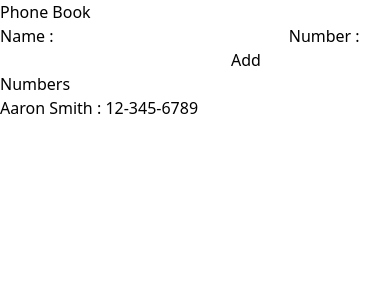
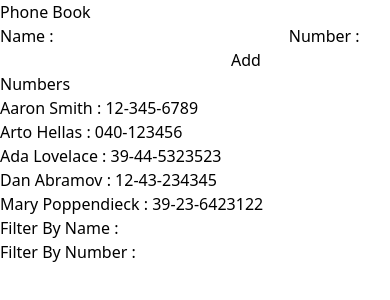
Before and after one commit to bilgramiraza/phonebook, a React (Vite) app: page / in a window 390 px wide. Shown: the top 300 px of the page. Built offline with nearby package versions, Linux system fonts and the light colour scheme.

Commit message:
Added Ability to filter the phonebook by Names or/and Phone Numbers

```diff
--- a/src/App.jsx
+++ b/src/App.jsx
@@ -7,18 +7,24 @@ function checkDuplicates(phoneBook, name) {
 
 function App() {
   const [people, setPeople] = useState([
-    {
-      name: 'Aaron Smith',
-      number: '12-345-6789',
-    },
+    { name: 'Aaron Smith', number: '12-345-6789', id: 0 },
+    { name: 'Arto Hellas', number: '040-123456', id: 1 },
+    { name: 'Ada Lovelace', number: '39-44-5323523', id: 2 },
+    { name: 'Dan Abramov', number: '12-43-234345', id: 3 },
+    { name: 'Mary Poppendieck', number: '39-23-6423122', id: 4 }
   ]);
 
   const [newName, setNewName] = useState('');
   const [newNumber, setNewNumber] = useState('');
 
+  const [filterName, setFilterName] = useState('');
+  const [filterNumber, setFilterNumber] = useState('');
+
   const handleNewNameChange = (e) => setNewName(e.target.value);
+  const handleNewNumberChange = (e) => setNewNumber(e.target.value);
 
-  const handleNewNumberChange = (e) => setNewNumber(e.target.value);
+  const handleFilterNameChange = (e) => setFilterName(e.target.value);
+  const handleFilterNumberChange = (e) => setFilterNumber(e.target.value);
 
   const handleSubmit = (e) => {
     e.preventDefault();
@@ -26,10 +32,18 @@ function App() {
       alert(`${newName} Already Exists`);
       return;
     }
-    setPeople([...people, { name: newName, number: newNumber }]);
+    setPeople([...people, { name: newName, number: newNumber, id: people.length + 1 }]);
     setNewName('');
     setNewNumber('');
   }
+
+  const filteredPhoneBook = people.filter(({ name: personName, number: personNumber }) => {
+    const nameFilter = personName.toLowerCase().includes(filterName.toLowerCase());
+    const numberFilter = personNumber.includes(filterNumber);
+
+    return nameFilter && numberFilter;
+  });
+
   return <div>
     <h2>Phone Book</h2>
     <form onSubmit={handleSubmit}>
@@ -43,8 +57,16 @@ function App() {
     </form>
     <h2>Numbers</h2>
     <ol>
-      {people.map(person => <li key={person.name}>{person.name} : {person.number}</li>)}
+      {filteredPhoneBook.map(person => <li key={person.id}>{person.name} : {person.number}</li>)}
     </ol>
+    <form>
+      <label>
+        Filter By Name : <input type="text" id="filterName" value={filterName} onChange={handleFilterNameChange} />
+      </label>
+      <label>
+        Filter By Number : <input type="text" id="filterNumber" value={filterNumber} onChange={handleFilterNumberChange} />
+      </label>
+    </form>
   </div>;
 }
 
```
